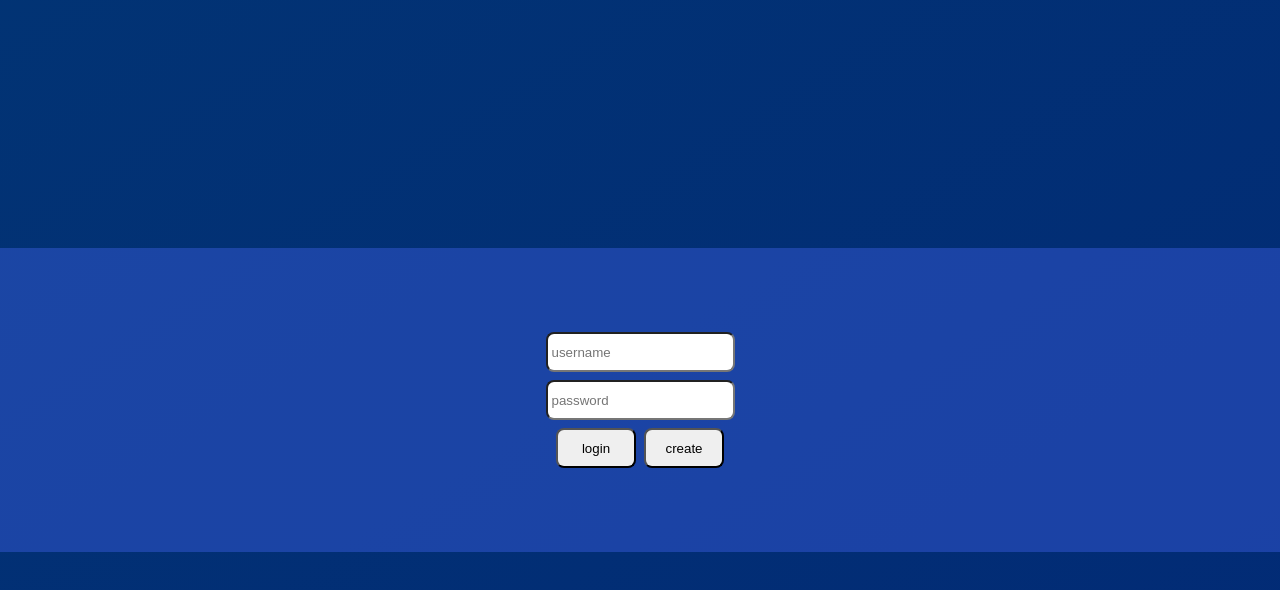
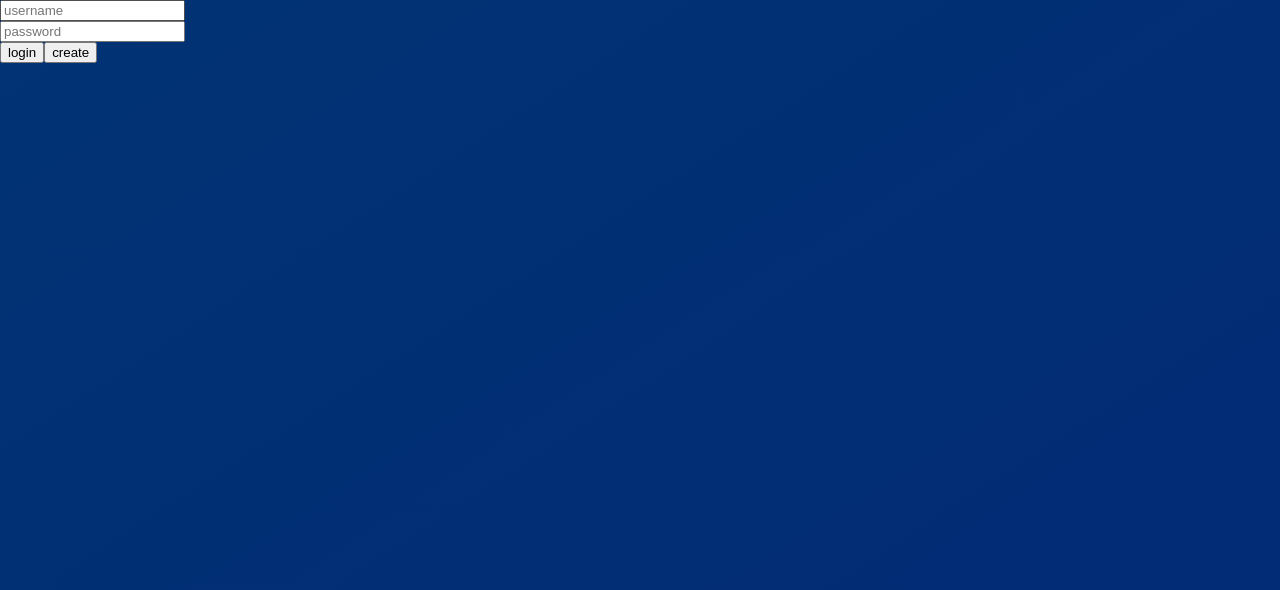
Before and after one commit to sinajhrm/certification-project3, a React (Vite) app in the folder client/: page / in a window 1280 px wide. Shown: the top 590 px of the page. Built offline with nearby package versions, Linux system fonts and the light colour scheme.

Commit message:
+ Fixed client side tests for login component

```diff
--- a/client/src/components/login/Login.jsx
+++ b/client/src/components/login/Login.jsx
@@ -1,33 +1,49 @@
 // This component is derived from phonebook example
 
-import React from 'react'
-import './Login.css'
+import React, { useState } from 'react'
+// import './Login.css'
 
 const LoginForm = ({ onLogin, onCreate }) => {
+    const [username, setUsername] = useState('')
+    const [password, setPassword] = useState('')
+
     const handleSubmit = (e) => {
         e.preventDefault()
         // Grab relevant values
         const user = {
-            username: e.target.username.value,
-            password: e.target.password.value
+            username,
+            password
         }
         // distinguish between which button is clicked, 'login' or 'create'?
-        const clickType = e.nativeEvent.submitter.value
-        console.log('click type: ', clickType)
-        if (clickType === 'login') {
-            onLogin(user)
-        } else {
-            onCreate(user)
-        }
+        // const clickType = e.nativeEvent.submitter.value
+        // console.log('click type: ', clickType)
+        console.log('username: ', username)
+        console.log('password: ', password)
+        console.log('Obj user: ', user)
+        // if (clickType === 'login') {
+        //     onLogin(user)
+        // } else {
+        //     onCreate(user)
+        // }
     }
 
     return (
         <form className='login-container' onSubmit={handleSubmit}>
-            <div><input placeholder="username" name="username" required /></div>
-            <div><input placeholder="password" name="password" type="password" required /></div>
+            <div><input placeholder="username" name="username" required onChange={(e) => setUsername(e.target.value)} /></div>
+            <div><input placeholder="password" name="password" type="password" required onChange={(e) => setPassword(e.target.value)} /></div>
             <div>
-                <button type="submit" value="login">login</button>
-                <button type="submit" value="create">create</button>
+                <button type="submit" value="login" onClick={() => {
+                    onLogin({
+                        username,
+                        password
+                    })
+                }}>login</button>
+                <button type="submit" value="create" onClick={() => {
+                    onCreate({
+                        username,
+                        password
+                    })
+                }} >create</button>
             </div>
         </form>
 
```
Also changed, not shown: 1 other file (tests, documents, lock files or other folders).
